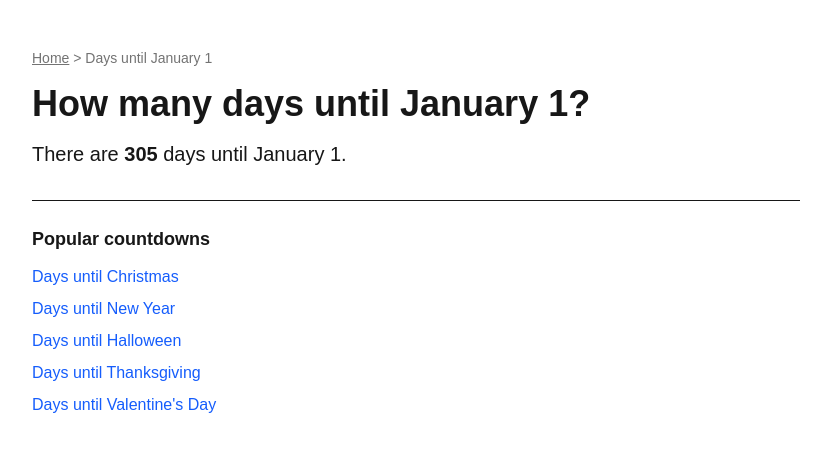
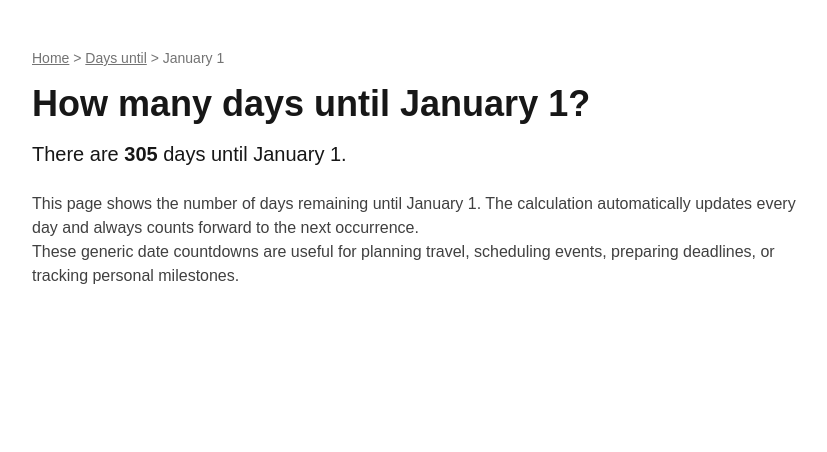
Before and after one commit to bosmeel/whatdayisit-now, a Next.js app: page /days-until-date/1/1 in a window 1280 px wide. Shown: the top 452 px of the page, without its empty margins (224-1051 px from the left). Built offline with nearby package versions, Linux system fonts and the light colour scheme.

Commit message:
Optimize month-day countdown pages for SEO

```diff
--- a/app/days-until-date/[month]/[day]/page.tsx
+++ b/app/days-until-date/[month]/[day]/page.tsx
@@ -1,27 +1,23 @@
+export const dynamic = "force-dynamic";
+
 import Link from "next/link";
-import { notFound } from "next/navigation";
-
-export const dynamic = "force-dynamic";
 
 function getDaysUntil(month: number, day: number) {
   const now = new Date();
   const currentYear = now.getFullYear();
+  const target = new Date(currentYear, month - 1, day);
 
-  let target = new Date(currentYear, month - 1, day);
-
-  if (target < now) {
-    target = new Date(currentYear + 1, month - 1, day);
+  if (target.getTime() < now.getTime()) {
+    target.setFullYear(currentYear + 1);
   }
 
   const diff = target.getTime() - now.getTime();
   return Math.ceil(diff / (1000 * 60 * 60 * 24));
 }
 
-export default async function DaysUntilDatePage({
-  params,
-}: {
-  params: Promise<{ month: string; day: string }>;
-}) {
+export default async function DaysUntilDatePage(
+  { params }: { params: Promise<{ month: string; day: string }> }
+) {
   const { month, day } = await params;
 
   const numericMonth = Number(month);
@@ -35,50 +31,84 @@ export default async function DaysUntilDatePage({
     numericDay < 1 ||
     numericDay > 31
   ) {
-    notFound();
+    return (
+      <main className="min-h-screen flex items-center justify-center">
+        <p>Invalid date.</p>
+      </main>
+    );
   }
 
-  const days = getDaysUntil(numericMonth, numericDay);
-
-  const targetDate = new Date(
-    new Date().getFullYear(),
+  const now = new Date();
+  const monthName = new Date(
+    now.getFullYear(),
     numericMonth - 1,
     numericDay
-  ).toLocaleDateString("en-US", {
-    month: "long",
-    day: "numeric",
-  });
+  ).toLocaleString("en-US", { month: "long" });
+
+  const daysLeft = getDaysUntil(numericMonth, numericDay);
+
+  const faqSchema = {
+    "@context": "https://schema.org",
+    "@type": "FAQPage",
+    mainEntity: [
+      {
+        "@type": "Question",
+        name: `How many days until ${monthName} ${numericDay}?`,
+        acceptedAnswer: {
+          "@type": "Answer",
+          text: `There are ${daysLeft} days until ${monthName} ${numericDay}.`,
+        },
+      },
+      {
+        "@type": "Question",
+        name: "Does this update automatically?",
+        acceptedAnswer: {
+          "@type": "Answer",
+          text: "Yes. The countdown automatically updates every day.",
+        },
+      },
+    ],
+  };
 
   return (
     <main className="min-h-screen bg-white text-neutral-900 px-6 py-12">
+      <script
+        type="application/ld+json"
+        dangerouslySetInnerHTML={{ __html: JSON.stringify(faqSchema) }}
+      />
+
       <div className="max-w-3xl mx-auto">
+
         <nav className="text-sm text-neutral-500 mb-4">
-          <Link href="/" className="underline">
-            Home
-          </Link>{" "}
-          &gt; Days until {targetDate}
+          <Link href="/" className="underline">Home</Link>
+          {" > "}
+          <Link href="/days-until" className="underline">Days until</Link>
+          {" > "}
+          <span>{monthName} {numericDay}</span>
         </nav>
 
         <h1 className="text-4xl font-semibold mb-4">
-          How many days until {targetDate}?
+          How many days until {monthName} {numericDay}?
         </h1>
 
         <p className="text-xl mb-6">
-          There are <strong>{days}</strong> days until {targetDate}.
+          There are <strong>{daysLeft}</strong> days until {monthName} {numericDay}.
         </p>
-        <div className="mt-8 border-t pt-6">
-  <h2 className="text-lg font-semibold mb-3">
-    Popular countdowns
-  </h2>
 
-  <ul className="space-y-2 text-blue-600">
-    <li><Link href="/days-until/christmas">Days until Christmas</Link></li>
-    <li><Link href="/days-until/new-year">Days until New Year</Link></li>
-    <li><Link href="/days-until/halloween">Days until Halloween</Link></li>
-    <li><Link href="/days-until/thanksgiving">Days until Thanksgiving</Link></li>
-    <li><Link href="/days-until/valentines-day">Days until Valentine's Day</Link></li>
-  </ul>
-</div>
+        <div className="prose max-w-none text-neutral-700">
+          <p>
+            This page shows the number of days remaining until
+            {` ${monthName} ${numericDay}.`} The calculation automatically
+            updates every day and always counts forward to the next occurrence.
+          </p>
+
+          <p>
+            These generic date countdowns are useful for planning travel,
+            scheduling events, preparing deadlines, or tracking personal
+            milestones.
+          </p>
+        </div>
+
       </div>
     </main>
   );
```
